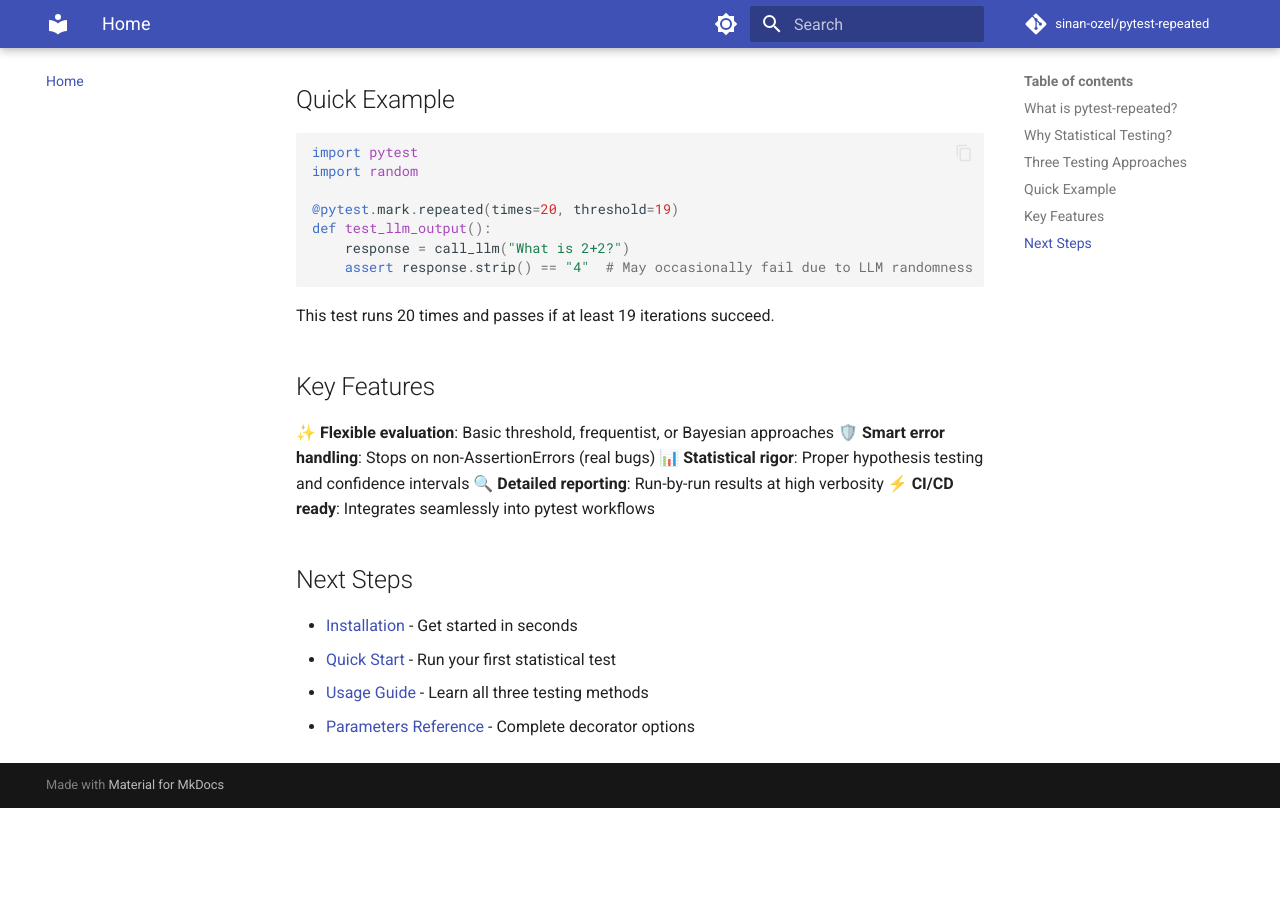
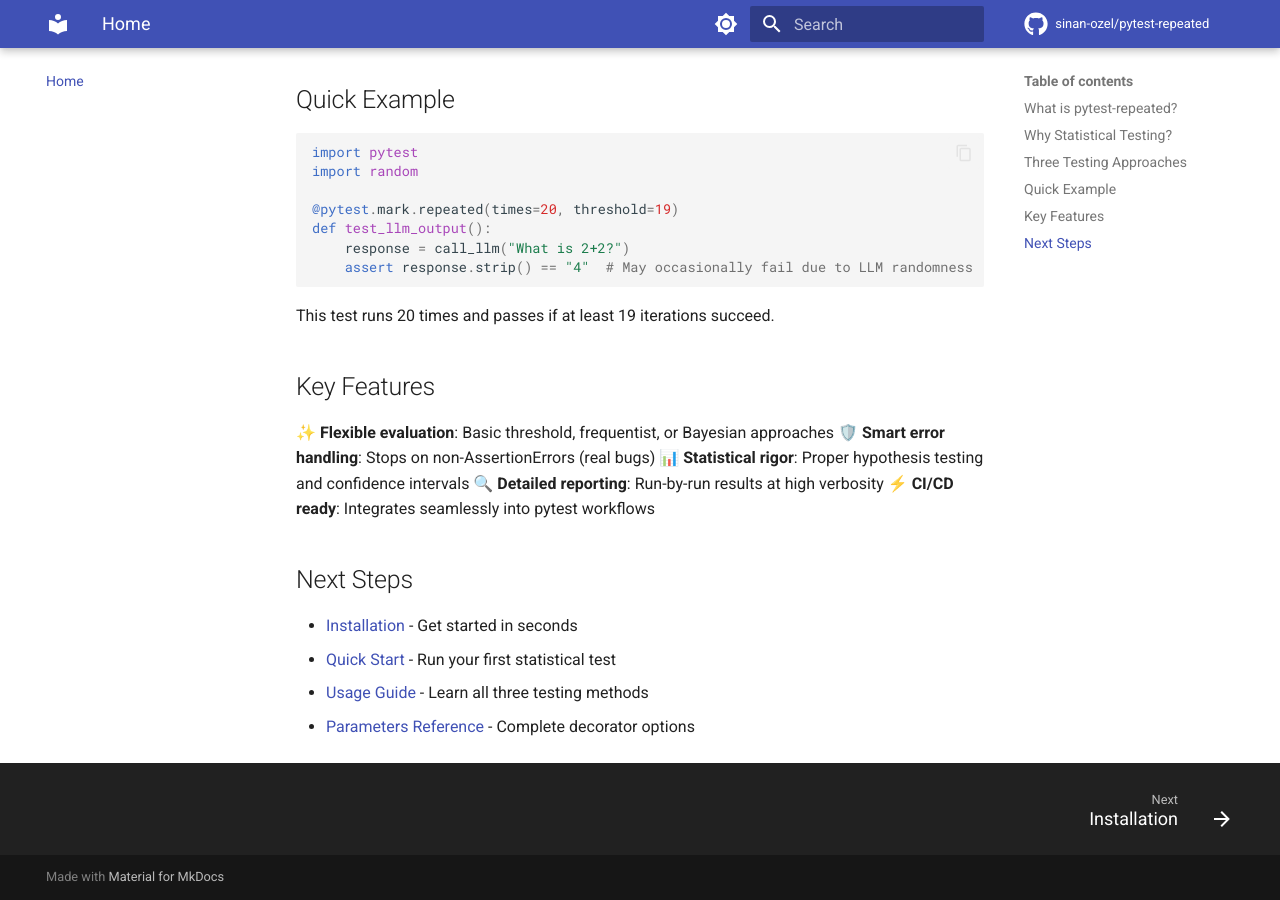
Before and after one commit to sinan-ozel/pytest-repeated, an MkDocs documentation site: the page built from docs/index.md, in a window 1280 px wide and 900 px high, scrolled down 1300 px. Built offline with MkDocs 1.6.1 and Material for MkDocs 9.7.7, drawn with Linux system fonts in a browser that asks for light colours; comment, search, counter and statistics services are not loaded; before the commit the page ends 2108 px from its top, so only the background shows below that.

Commit message:
Improve the styling of the documentation

```diff
--- a/mkdocs.yml
+++ b/mkdocs.yml
@@ -29,10 +29,22 @@
     - navigation.tabs
     - navigation.sections
     - navigation.top
+    - navigation.tracking
+    - navigation.indexes
+    - navigation.footer
     - search.suggest
     - search.highlight
+    - search.share
     - content.code.copy
+    - content.code.annotate
     - content.tabs.link
+    - content.tooltips
+    - toc.follow
+  icon:
+    repo: fontawesome/brands/github
+  font:
+    text: Roboto
+    code: Roboto Mono
 
 plugins:
   - search
@@ -47,6 +59,8 @@
 markdown_extensions:
   - pymdownx.highlight:
       anchor_linenums: true
+      line_spans: __span
+      pygments_lang_class: true
   - pymdownx.inlinehilite
   - pymdownx.snippets
   - pymdownx.superfences
@@ -57,9 +71,24 @@
   - pymdownx.emoji:
       emoji_index: !!python/name:material.extensions.emoji.twemoji
       emoji_generator: !!python/name:material.extensions.emoji.to_svg
+  - pymdownx.arithmatex:
+      generic: true
   - attr_list
   - md_in_html
   - tables
+  - footnotes
+  - pymdownx.critic
+  - pymdownx.caret
+  - pymdownx.keys
+  - pymdownx.mark
+  - pymdownx.tilde
+
+extra_javascript:
+  - javascripts/mathjax.js
+  - https://unpkg.com/mathjax@3/es5/tex-mml-chtml.js
+
+extra_css:
+  - stylesheets/extra.css
 
 nav:
   - Home: index.md
```
